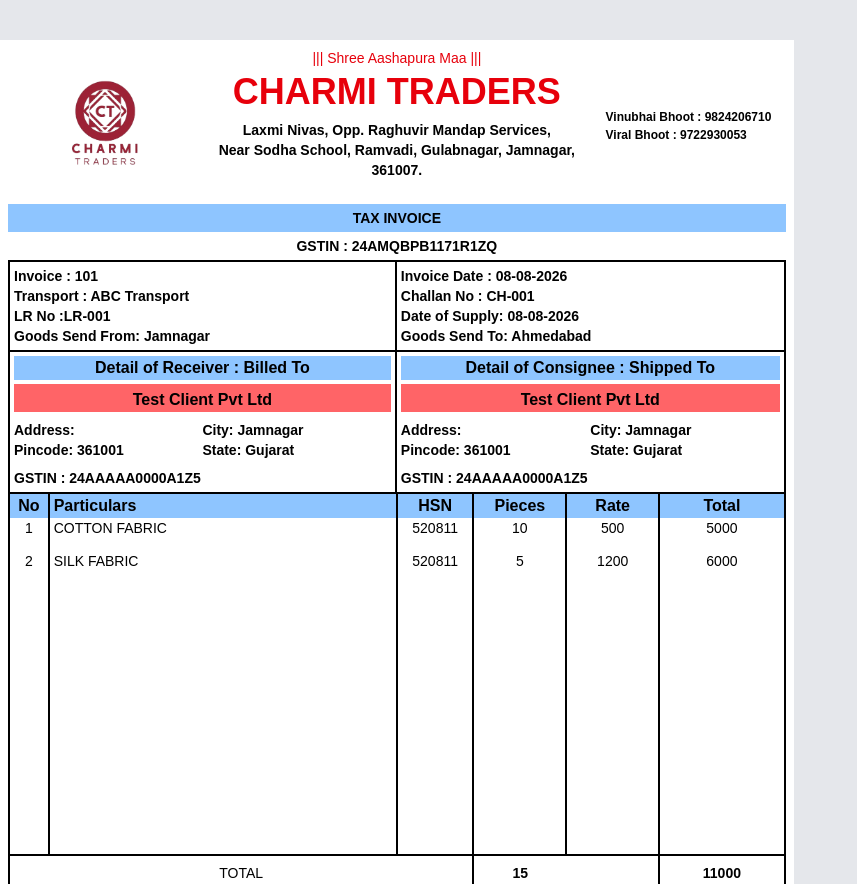
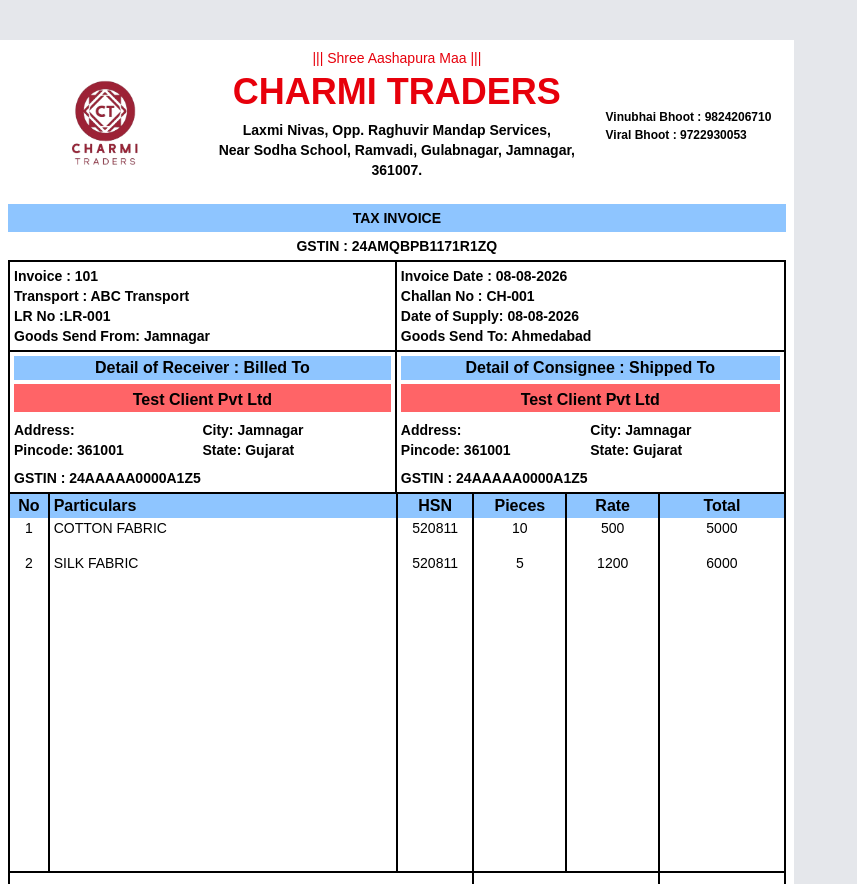
Before and after one commit to Viral8051/ruabill, a Next.js app: page /test-invoice in a window 1280 px wide. Shown: the top 884 px of the page, without its empty margins (0-857 px from the left). Built offline with nearby package versions, Linux system fonts and the light colour scheme.

Commit message:
fix: ui and adress

```diff
--- a/app/newinvoice/page.tsx
+++ b/app/newinvoice/page.tsx
@@ -459,7 +459,7 @@ useEffect(() => {
                                             id="Clinet-s-Adress"
                                             className='bg-white ml-2 rounded-2xl text-black focus-within:outline-0 p-1 '
                                             value={invoice.invoiceClient.shippedTo.clientAdress}
-                                            onChange={(e) => handleInput('invoiceClient', 'billedTo', 'clientAdress', e.target.value)}
+                                            onChange={(e) => handleInput('invoiceClient', 'shippedTo', 'clientAdress', e.target.value)}
                                         />
                                     </div>
                                     <div className="Clinet-s-city pt-2">
--- a/app/ui/Invoice.tsx
+++ b/app/ui/Invoice.tsx
@@ -18,8 +18,14 @@ const InvoiceLayout = (({invoice} : props) => {
     <>
         <div className="Invoice-Main">
             <div className="containerMain">
-                <div className="Invoice-page w-full bg-white text-black" style={{height:"297mm",width: "210mm" }}>
-                    <div className="w-full rounded flex flex-col items-center justify-center p-2">
+                <div
+                    className="Invoice-page w-full bg-white text-black flex flex-col"
+                    style={{ height: "297mm", width: "210mm", boxSizing: "border-box" }}
+                >
+                    <div
+                        className="w-full flex flex-col items-center p-2"
+                        style={{ flex: "1 1 auto", minHeight: 0, boxSizing: "border-box" }}
+                    >
                         {/* Invoice Header */}
                         <div className="flex w-full justify-between">
                             <div className=" Firm-logo w-full flex justify-center items-center flex-1/4">
@@ -52,7 +58,10 @@ const InvoiceLayout = (({invoice} : props) => {
                             <p className='uppercase text-sm font-bold'>GSTIN : 24AMQBPB1171R1ZQ</p>
                         </div>
                         {/* Invoice Body starts  */}
-                        <div className="Invoice-body w-full">
+                        <div
+                            className="Invoice-body w-full flex flex-col"
+                            style={{ flex: "1 1 auto", minHeight: 0 }}
+                        >
                             <div className="Invoice-top-details grid grid-cols-2 divide-x-2 border-2 w-full">
                                 <div className="Invoice-top-left p-1">
                                         <div className="Invoice-No">
@@ -136,8 +145,11 @@ const InvoiceLayout = (({invoice} : props) => {
 
                             {/* Invoice Item Details */}
 
-                            <div className="Invoice-Items w-full border-2 border-t-0">
-                                <table className='w-full' style={{ height:"105mm" }}>
+                            <div
+                                className="Invoice-Items w-full border-2 border-t-0"
+                                style={{ flex: "1 1 auto", minHeight: 0, overflow: "hidden" }}
+                            >
+                                <table className='w-full' style={{ height: "100%" }}>
                                     <colgroup>
                                         <col style={{ width: "5%" }} />
                                         <col style={{ width: "45%" }} />
@@ -159,12 +171,12 @@ const InvoiceLayout = (({invoice} : props) => {
                                     <tbody className='text-center uppercase text-sm'>
                                         {invoice.invoiceItems.map((item, index) => (
                                         <tr key={index} className='divide-x-2'>
-                                            <td /*style={{ height: "100mm" }} */className='align-top'>{index+1}</td>
-                                            <td /*style={{ height: "100mm" }} */ className='text-left px-1 align-top'>{item.itemPerticular}</td>
-                                            <td /*style={{ height: "100mm" }} */className='align-top'>520811</td>
-                                            <td /*style={{ height: "100mm" }} */className='align-top'>{item.itemPieces}</td>
-                                            <td /*style={{ height: "100mm" }} */className='align-top'>{item.itemPrice}</td>
-                                            <td /*style={{ height: "100mm" }} */className='align-top'>{item.total}</td>
+                                            <td className='align-top'>{index+1}</td>
+                                            <td className='text-left px-1 align-top'>{item.itemPerticular}</td>
+                                            <td className='align-top'>520811</td>
+                                            <td className='align-top'>{item.itemPieces}</td>
+                                            <td className='align-top'>{item.itemPrice}</td>
+                                            <td className='align-top'>{item.total}</td>
                                         </tr>
                                         ))}
                                         {Array.from({ length: emptyRows }).map((_, index) => (
@@ -195,7 +207,7 @@ const InvoiceLayout = (({invoice} : props) => {
                             </div>
 
                             {/* Invoice Other Details  */}
-                            <div className="Invoice-other grid grid-cols-5 w-full">
+                            <div className="Invoice-other grid grid-cols-5 w-full" style={{ flex: "0 0 auto" }}>
                                 <div className="Invoice-other-left col-span-3">
                                     <div className="Invoice-other-amount border-2 border-t-0">
                                         <h2 className='text-sm font-bold text-center border-b-2 p-1'>Total Invoice Amount in Words</h2>
```
